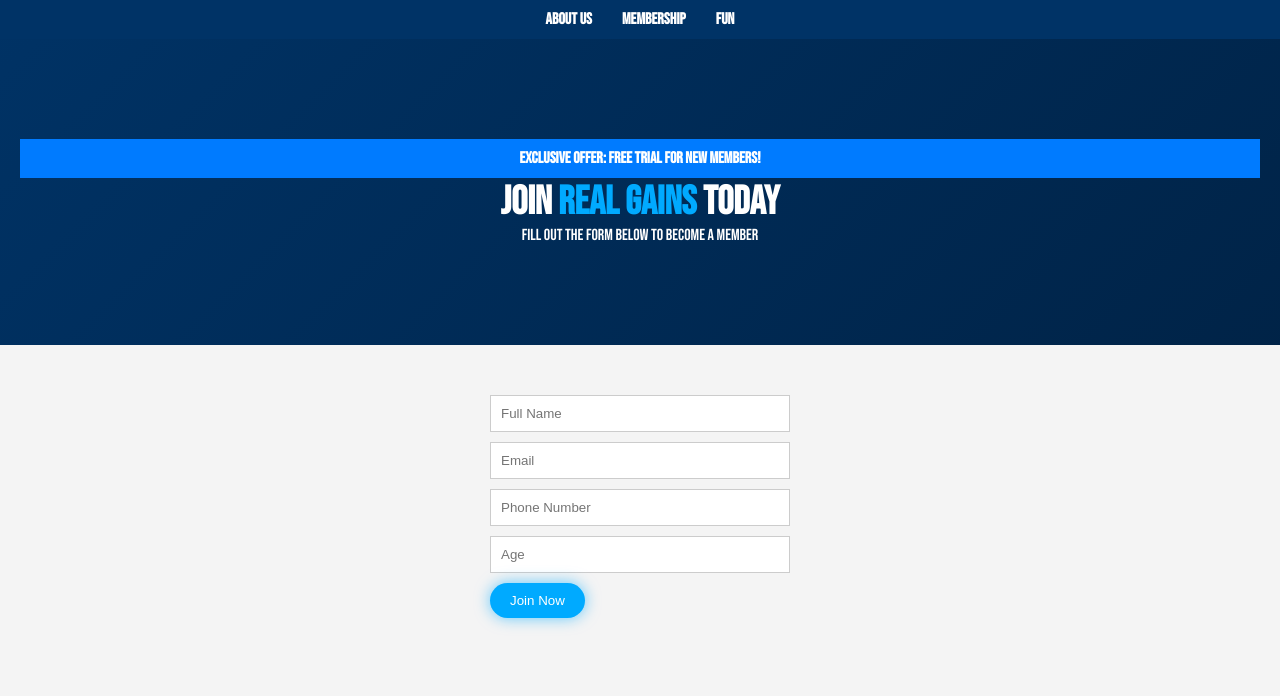
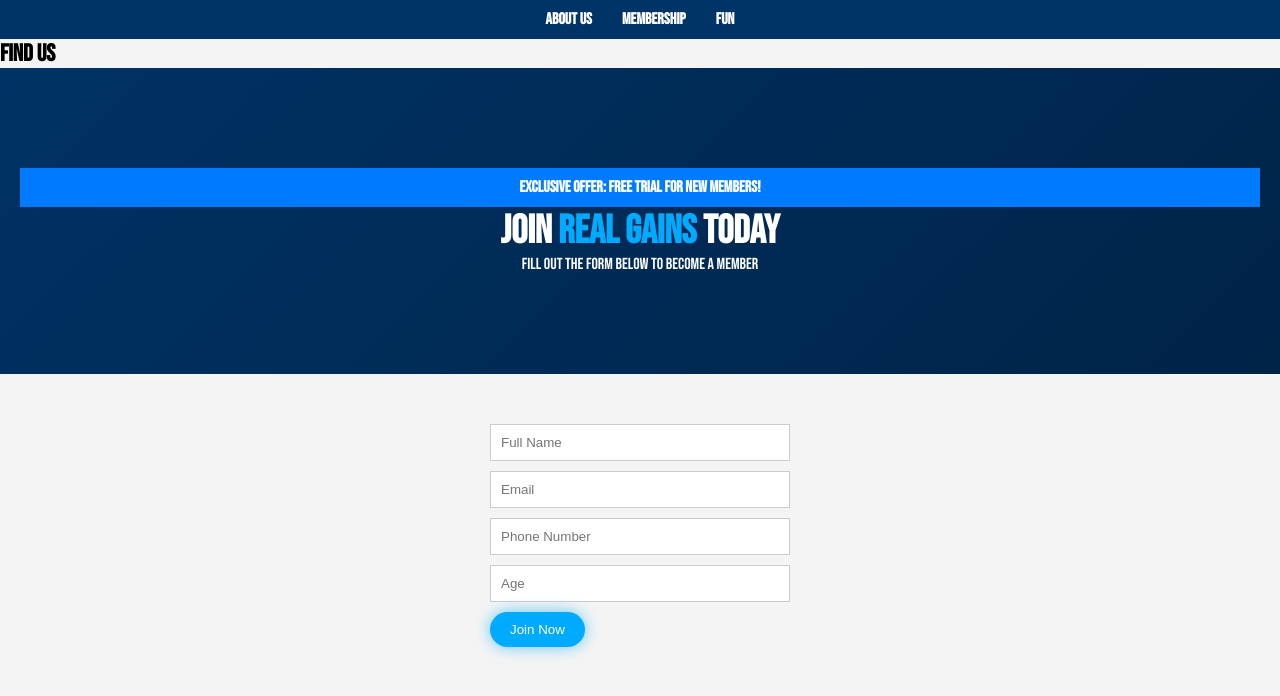
Before and after one commit to Bookie2323/real-gains-gym, a plain HTML site: page membership.html in a window 1280 px wide. Drawn offline with nearby package versions, Linux system fonts and the light colour scheme.

Commit message:
Update membership.html

```diff
--- a/membership.html
+++ b/membership.html
@@ -17,6 +17,10 @@
     <li><a href="fun.html">Fun</a></li>
   </ul>
 </nav>
+  <section id="map-section">
+  <h2>Find Us</h2>
+  <div id="map"></div>
+</section>
   <section class="hero blue-theme">
     <div class="top-banner">Exclusive Offer: Free Trial for New Members!</div>
     <div class="hero-content">
```
